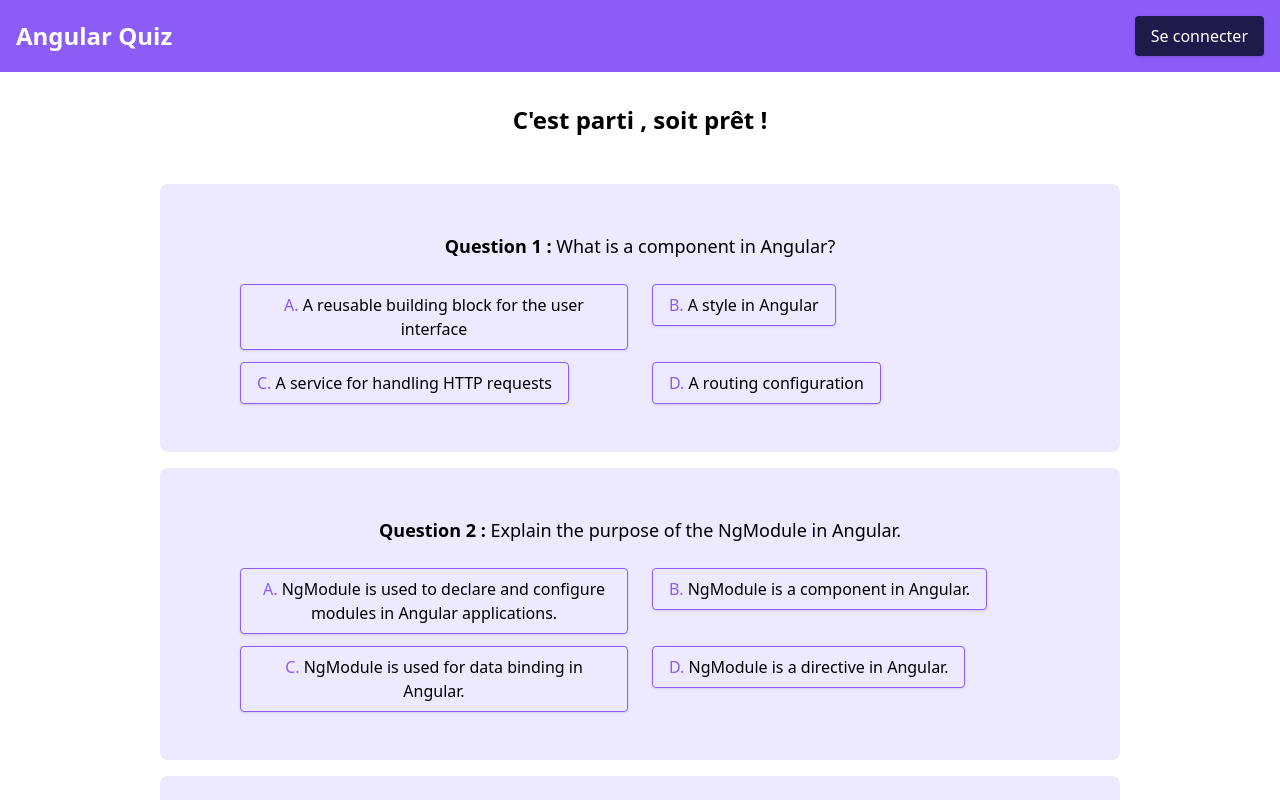
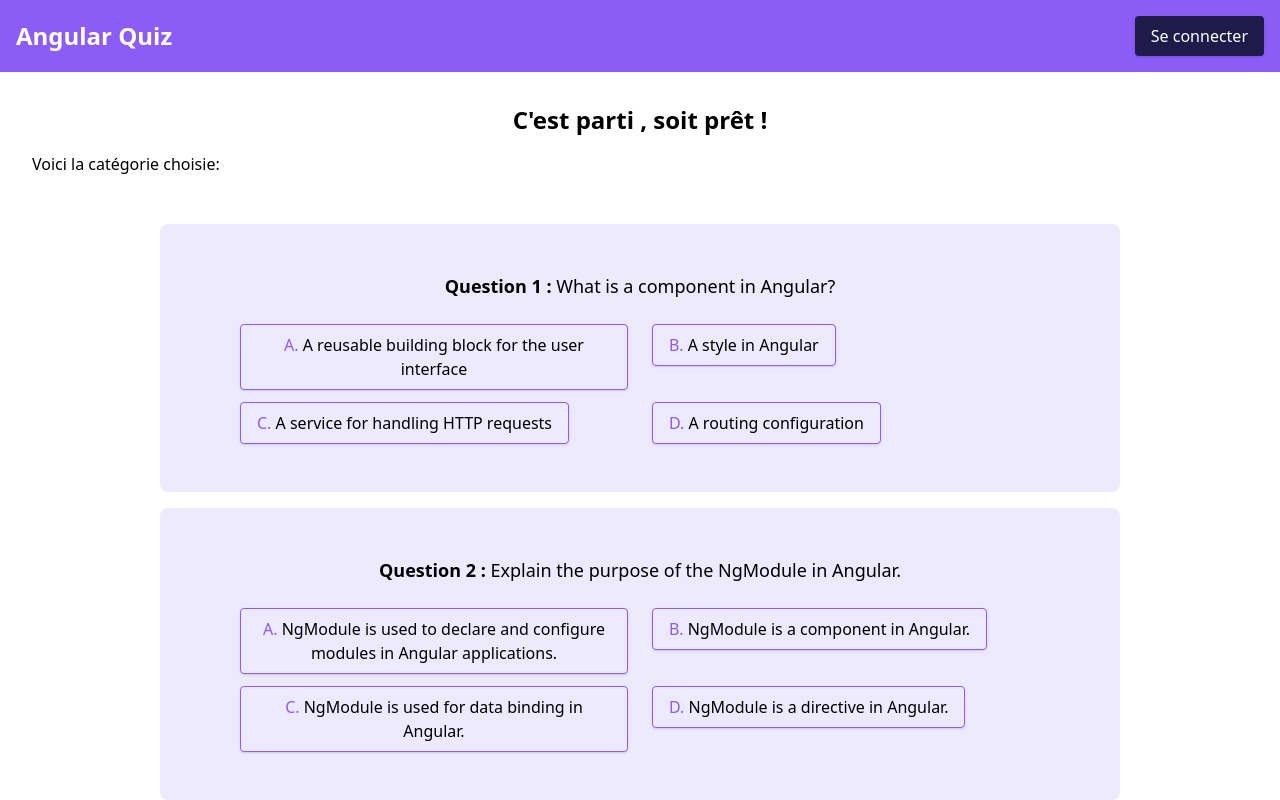
Before and after one commit to Dorianmav/Angular-M2, an Angular app: page /categorie/1/quizz in a window 1280 px wide. Shown: the top 800 px of the page. Built offline with nearby package versions, Linux system fonts and the light colour scheme; data requests are answered from the project's data file.

Commit message:
Ajout affichage nom catégorie

```diff
--- a/src/app/categorie/categorie.component.html
+++ b/src/app/categorie/categorie.component.html
@@ -1,12 +1,13 @@
 <section class="categories p-4">
-  <input type="text" id="catName" name="catName" class="w-full p-2 border rounded mb-4">
+  <input type="text" id="catName" name="catName" class="w-full p-2 border rounded mb-4"
+         placeholder="Nom de la catégorie">
 
   <div class="grid grid-cols-2 gap-4">
     <button *ngFor="let categorie of categories"
             class="p-2 bg-blue-500 text-white rounded hover:bg-blue-600"
             (click)="goToQuizCategory(categorie.id)"
     >
-      {{categorie.categoryLabel}}
+      {{ categorie.categoryLabel }}
     </button>
   </div>
 </section>
--- a/src/app/quiz/quiz.component.html
+++ b/src/app/quiz/quiz.component.html
@@ -1,5 +1,6 @@
 <section>
   <h2 class="quiz_title">C'est parti {{ playerName }}, soit prêt !</h2>
+  <span>Voici la catégorie choisie: {{ categorieName }}</span>
   <section class="quiz_reset" *ngIf="isQuizFinished">
     <h3>You can see your answers</h3>
     <button class="btn--outline">Reset</button>
--- a/src/app/quiz/quiz.component.ts
+++ b/src/app/quiz/quiz.component.ts
@@ -1,6 +1,7 @@
-import {Component, OnInit} from '@angular/core';
+import {Component, Input, OnInit} from '@angular/core';
 import { ActivatedRoute, Router } from "@angular/router";
 import { QuizService } from "../shared/services/quiz.service";
+import {CategorieService} from "../shared/services/categorie.service";
 
 @Component({
   selector: 'app-quiz',
@@ -10,12 +11,15 @@ import { QuizService } from "../shared/services/quiz.service";
 export class QuizComponent implements OnInit {
   isQuizFinished = this.quizService.isQuizFinished;
   playerName = '';
+  @Input() category: any;
   categoryId: number = 0;
+  categorieName = "";
 
   constructor(
     private quizService: QuizService,
     private router: Router,
-    private route: ActivatedRoute
+    private route: ActivatedRoute,
+    private categorieService: CategorieService
   ) { }
 
   ngOnInit(): void {
@@ -25,6 +29,8 @@ export class QuizComponent implements OnInit {
       this.playerName = params['playerName'];
       this.categoryId = params['categoryId'];
     });
+
+    this.categorieName = this.categorieService.getCategorieById(this.categoryId)?.categoryLabel || '';
   }
 
   goToResultPage() {
--- a/src/app/shared/services/categorie.service.ts
+++ b/src/app/shared/services/categorie.service.ts
@@ -27,6 +27,12 @@ export class CategorieService {
     });
   }
 
+  getCategorieById(id: number) {
+    let temp = this.categories.find((c) => c.id === id);
+    console.log(temp);
+    return temp;
+  }
+
   goToQuizCategory(categoryId: number) {
     this.router.navigate([`categorie/${categoryId}/quizz`]);
   }
```
